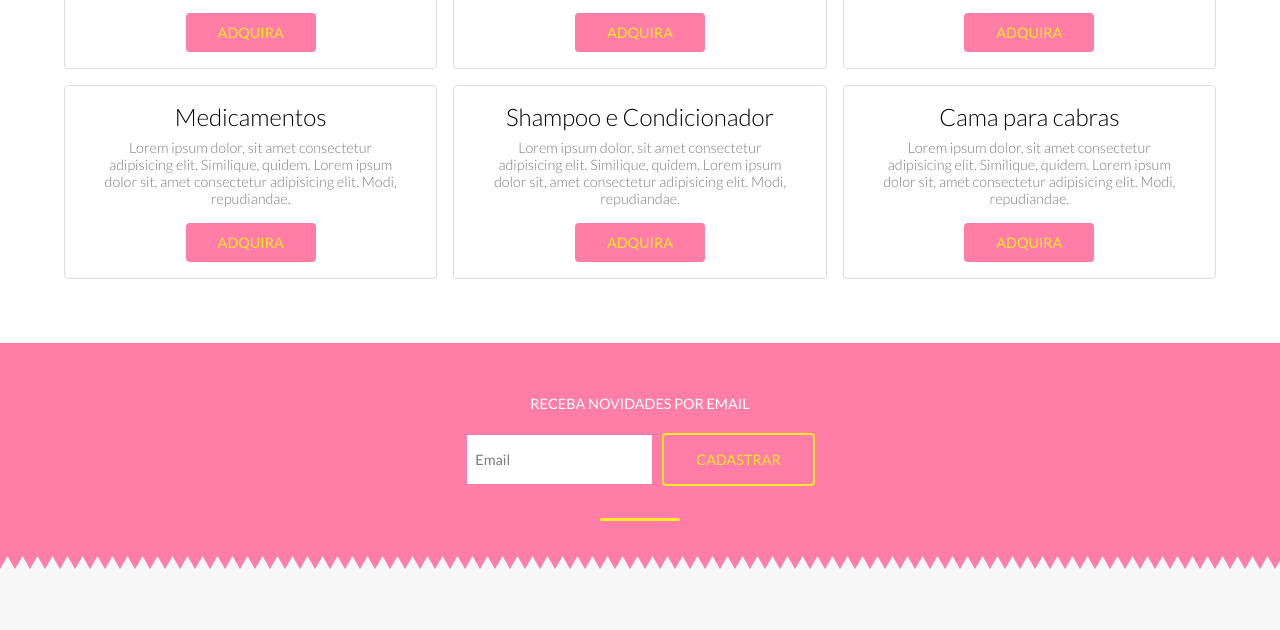
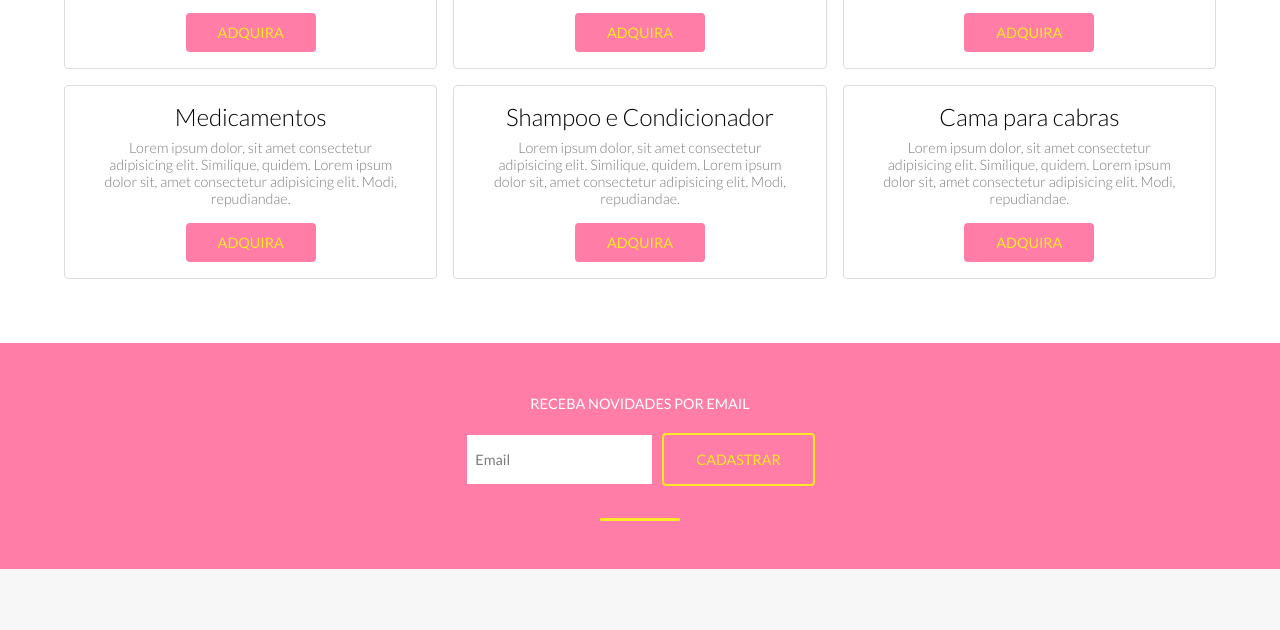
Before and after one commit to caiopoyares/Goat, a website: page src/index.html in a window 1280 px wide. Shown: the part 2958-3588 px from the top of the page. Drawn offline with nearby package versions, Linux system fonts and the light colour scheme.

Commit message:
removed triangle transition

```diff
--- a/src/index.html
+++ b/src/index.html
@@ -245,7 +245,6 @@
 
   <!-- FOOTER SECTION -->
   <footer class="footer">
-    <div class="footer__pattern"></div>
     <div class="footer__logo center">Goat</div>
     <div class="footer__text">Esse site foi criado e desenvolvido por <span class="footer__name">Caio Poyares</span>.<br> A <em>Goat</em> é uma empresa fictícia. </div>
   </footer>
--- a/src/sass/_components.scss
+++ b/src/sass/_components.scss
@@ -712,16 +712,6 @@
    text-align: center;
    background-color: $color-grey;
 
-   &__pattern {
-     position: absolute;
-     top: 0;
-     transform: translateY(-100%);
-     background-image: url(../img/triangle-pattern.svg);
-     width: 100%;
-     height: 15px;
-     min-height: 10px;
-   }
-
    &__logo {
     padding: .2rem .5rem;
     margin: 1rem;
```
Also changed, not shown: dist/css/style.css, dist/img/triangle-pattern.svg (deleted), src/img/triangle-pattern.svg (deleted), 3 other files.
